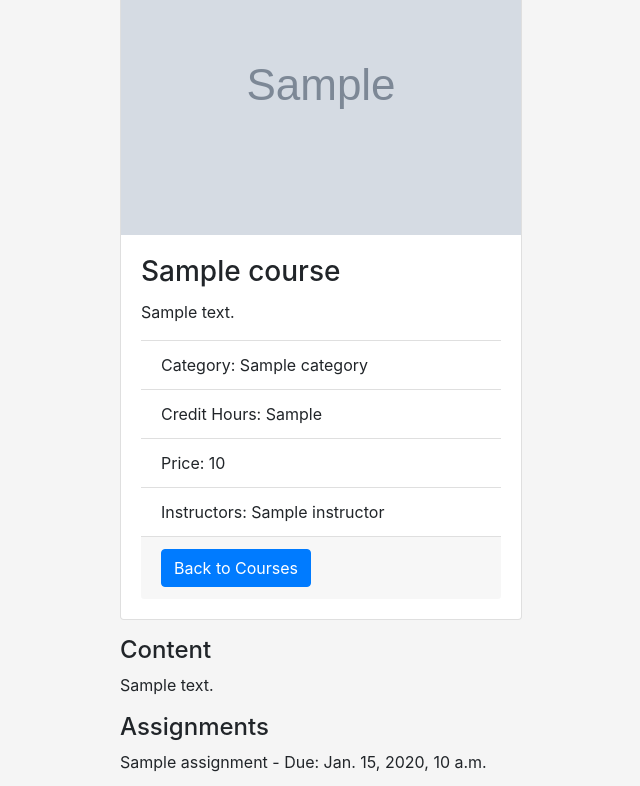
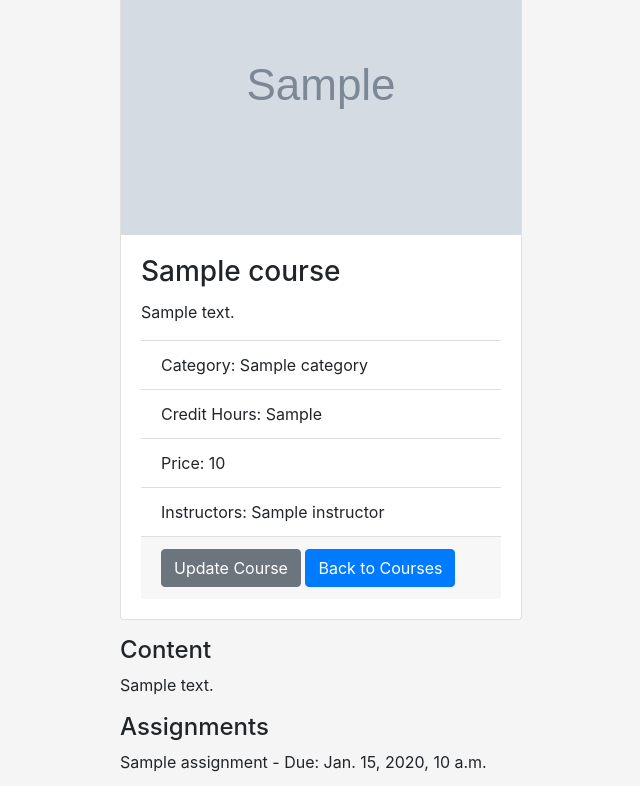
Before and after one commit to LMS-Challenge/amit-backend-lms, a Django app: template course/templates/course/course_detail.html in a window 1280 px wide. Shown: the top 786 px of the page, without its empty margins (319-959 px from the left). Run offline with Django 4.2, Linux system fonts and the light colour scheme; the template is opened without the code that fills it: most values are stand-ins (such as "Sample title", 1, 10 or a date in 2020); grey boxes marked "Sample" are stand-in pictures; some libraries are stand-ins or nearby versions.

Commit message:
Adding a Update course button to modify the course as needed

```diff
--- a/course/templates/course/course_detail.html
+++ b/course/templates/course/course_detail.html
@@ -1,11 +1,12 @@
 {% extends 'base.html' %}
 
 {% block content %}
+
 <div class="course-detail">
     <div class="card mb-3">
         <!-- Course Image -->
-        {% if course.img %}
-        <img src="{{ course.img.url }}" class="card-img-top" alt="{{ course.course_name }}">
+        {% if course.course_image %}
+        <img src="{{ course.course_image.url }}" class="card-img-top" alt="{{ course.course_name }}">
         {% endif %}
 
         <div class="card-body">
@@ -27,7 +28,9 @@
             </ul>
 
             <div class="card-footer text-muted">
-                <!-- Back to course list or other actions -->
+                <!-- Update Course button -->
+                <a href="{% url 'course_update' pk=course.pk %}" class="btn btn-secondary">Update Course</a>
+                <!-- Back to course list button -->
                 <a href="{% url 'course_list' %}" class="btn btn-primary">Back to Courses</a>
             </div>
         </div>
@@ -37,21 +40,22 @@
     <div class="related-content">
         <h4>Content</h4>
         <!-- List the content items here -->
-        {% for content in course.course_content.all %}
+        {% for content in course.content_set.all %}
         <p>{{ content.description }}</p>
         {% endfor %}
 
         <h4>Assignments</h4>
         <!-- List the assignments here -->
-        {% for assignment in course.course_assignment.all %}
-        <p>{{ assignment.assignment_name }} - Due: {{ assignment.assignment_deadline }}</p>
+        {% for assignment in course.assignment_set.all %}
+        <p>{{ assignment.title }} - Due: {{ assignment.due_date }}</p>
         {% endfor %}
 
         <h4>Quizzes</h4>
         <!-- List the quizzes here -->
-        {% for quiz in course.course_quiz.all %}
-        <p>{{ quiz.quiz_name }} - Due: {{ quiz.quiz_deadline }}</p>
+        {% for quiz in course.quiz_set.all %}
+        <p>{{ quiz.title }} - Due: {{ quiz.deadline }}</p>
         {% endfor %}
     </div>
 </div>
+
 {% endblock %}
```
